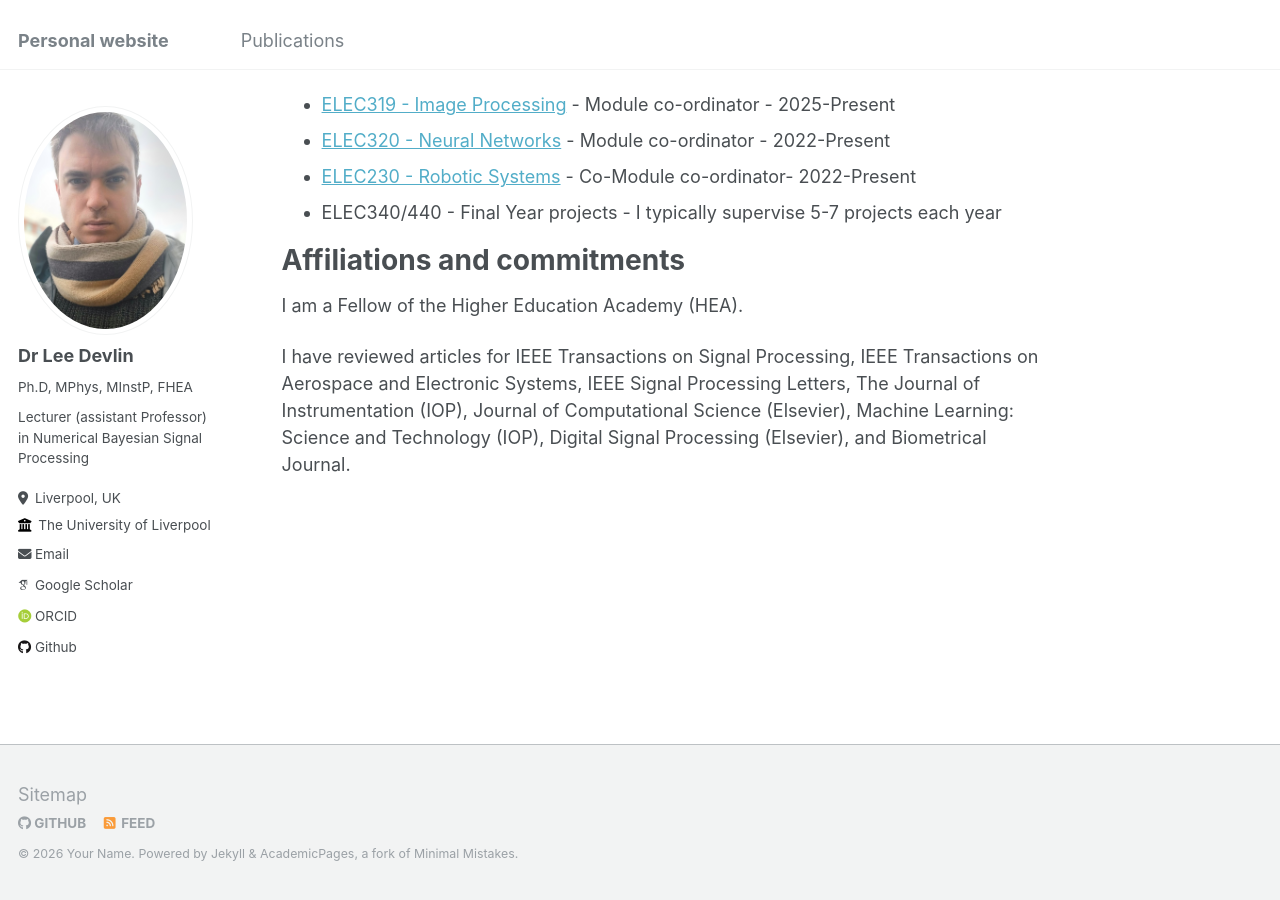
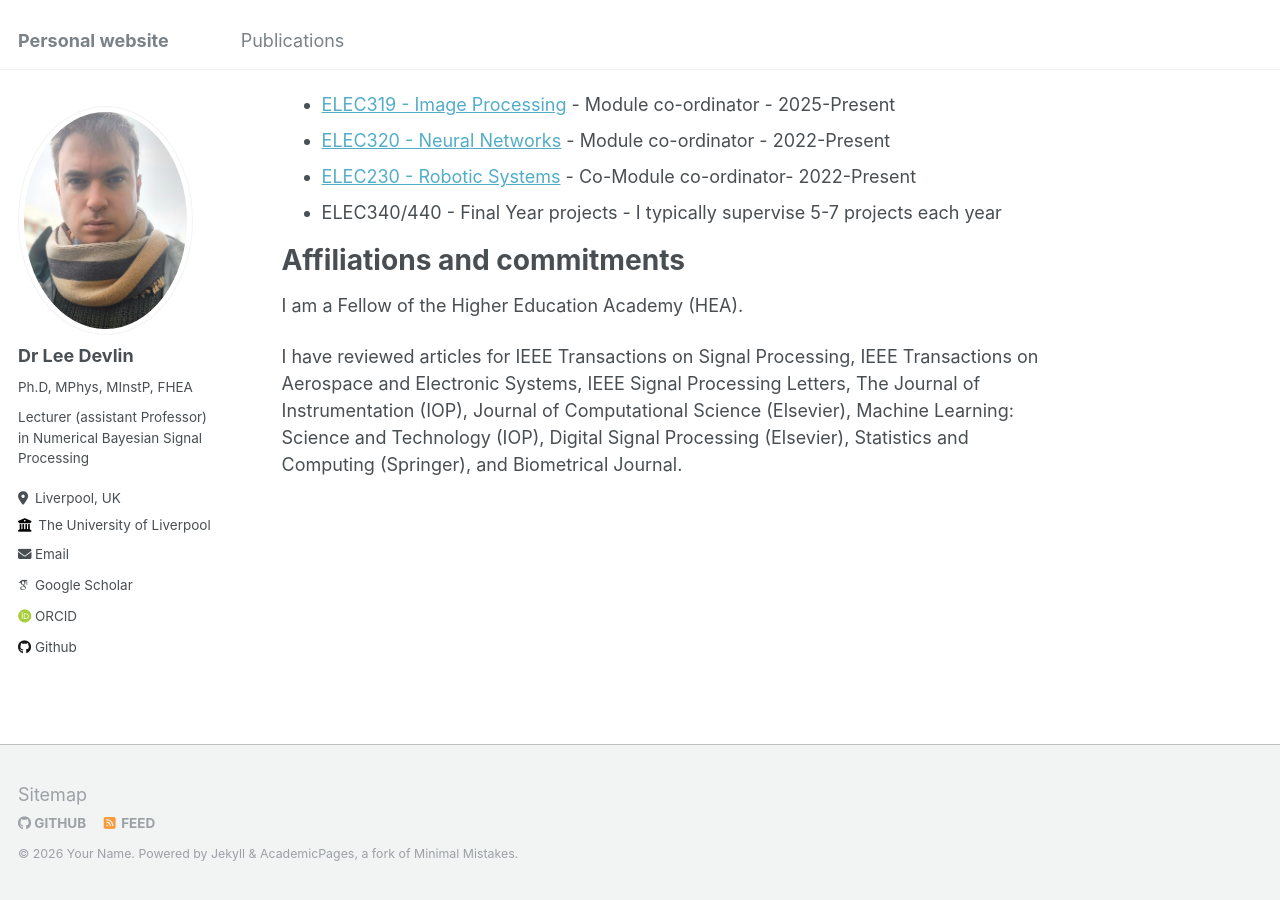
Before and after one commit to LJDevlin/LJDevlin.github.io, a Jekyll site: the page built from _pages/about.md, in a window 1280 px wide and 900 px high, scrolled down 606 px. Built offline with Jekyll 4.4.1, drawn with Linux system fonts in a browser that asks for light colours; some web fonts are replaced.

Commit message:
Update reviewed journals in about.md

```diff
--- a/_pages/about.md
+++ b/_pages/about.md
@@ -30,4 +30,4 @@ Affiliations and commitments
 ======
 I am a Fellow of the Higher Education Academy (HEA).
 
-I have reviewed articles for IEEE Transactions on Signal Processing, IEEE Transactions on Aerospace and Electronic Systems, IEEE Signal Processing Letters, The Journal of Instrumentation (IOP), Journal of Computational Science (Elsevier), Machine Learning: Science and Technology (IOP), Digital Signal Processing (Elsevier), and Biometrical Journal.
+I have reviewed articles for IEEE Transactions on Signal Processing, IEEE Transactions on Aerospace and Electronic Systems, IEEE Signal Processing Letters, The Journal of Instrumentation (IOP), Journal of Computational Science (Elsevier), Machine Learning: Science and Technology (IOP), Digital Signal Processing (Elsevier), Statistics and Computing (Springer), and Biometrical Journal.
```
